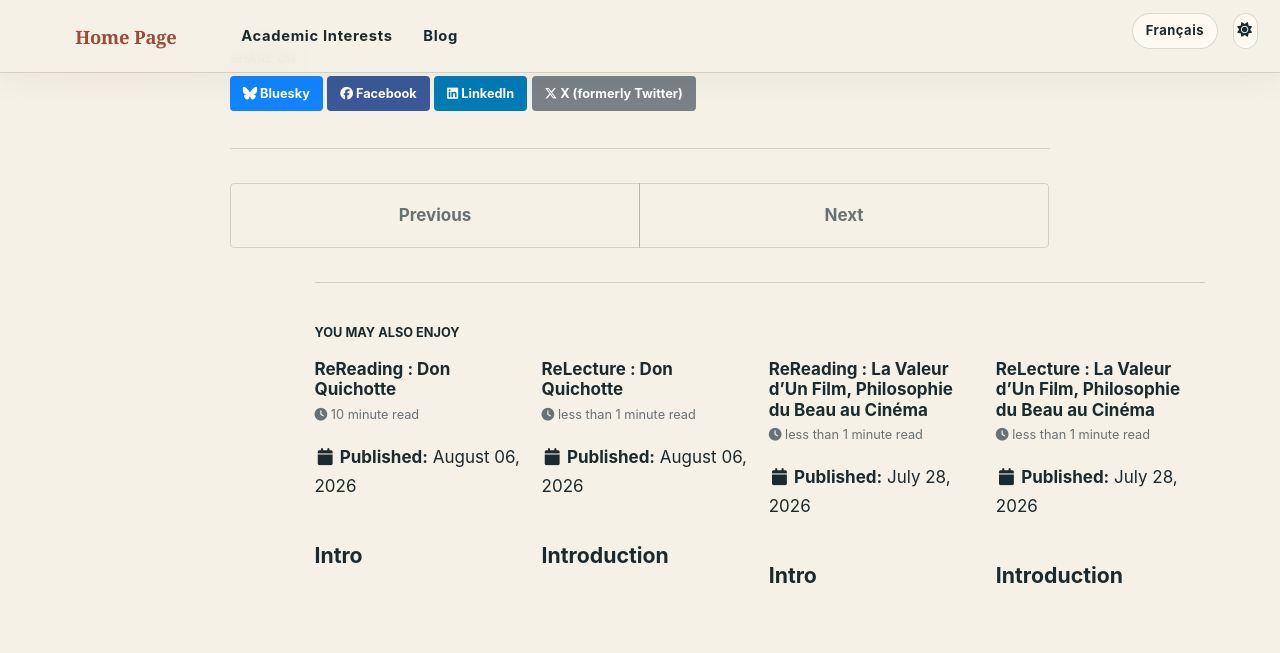
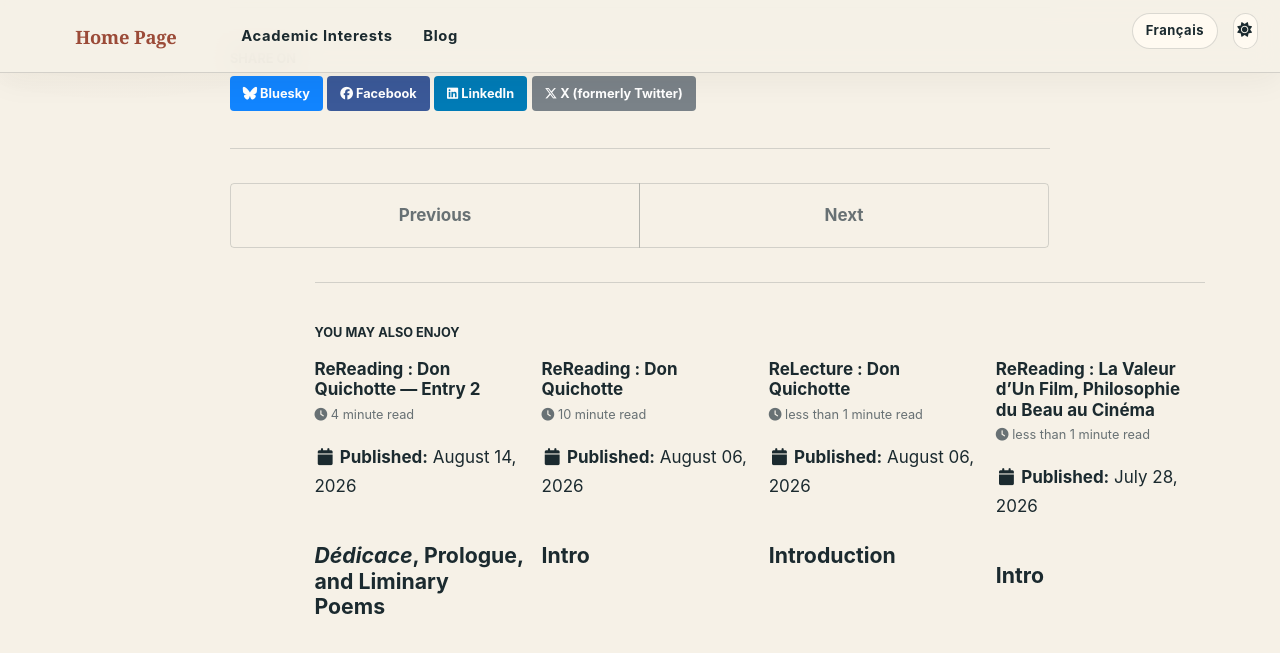
Before and after one commit to NicolasGoulet/NicolasGoulet.github.io, a Jekyll site: the page built from _posts/2199-01-01-future-post.md, in a window 1280 px wide and 900 px high, scrolled down 556 px. Shown: the top 653 px of the window. Built offline with Jekyll 4.4.1, drawn with Linux system fonts in a browser that asks for light colours.

Commit message:
Publish second Don Quichotte reading entry

```diff
--- a/_posts/reread-don-qui-2.md
+++ b/_posts/2026-08-14-rereading-don-quichotte-2.md
@@ -1,3 +1,20 @@
+---
+title: "ReReading : Don Quichotte — Entry 2"
+date: 2026-08-14
+permalink: /blog/rereading-don-quichotte-2/
+layout: blog-post
+blog_entry: true
+blog_series: rereading
+work_slug: don-quichotte
+work_title: "Don Quichotte"
+entry_number: 2
+entry_title: "Dédicace, Prologue, and Liminary Poems"
+series_title: "ReReading"
+series_url: /blog/rereading/
+status: "Work in progress"
+lang: en
+---
+
 ## *Dédicace*, Prologue, and Liminary Poems
 
 Before talking about the <span class="sound-text-trigger" role="button" tabindex="0" data-sound="gaster-theme-sting" data-sound-on-select data-sound-exclusive title="Click or highlight these words to play Gaster's Theme">very, very interesting</span> prologue. There is only one neat thing to say about it : it most probably is something written up by the original editor and most likely plagiarized from some other letter to some other inconsequential - to our discussion - lord from Spain.
```
Also changed, not shown: scripts/verify_site.rb (+19 -5 lines).
